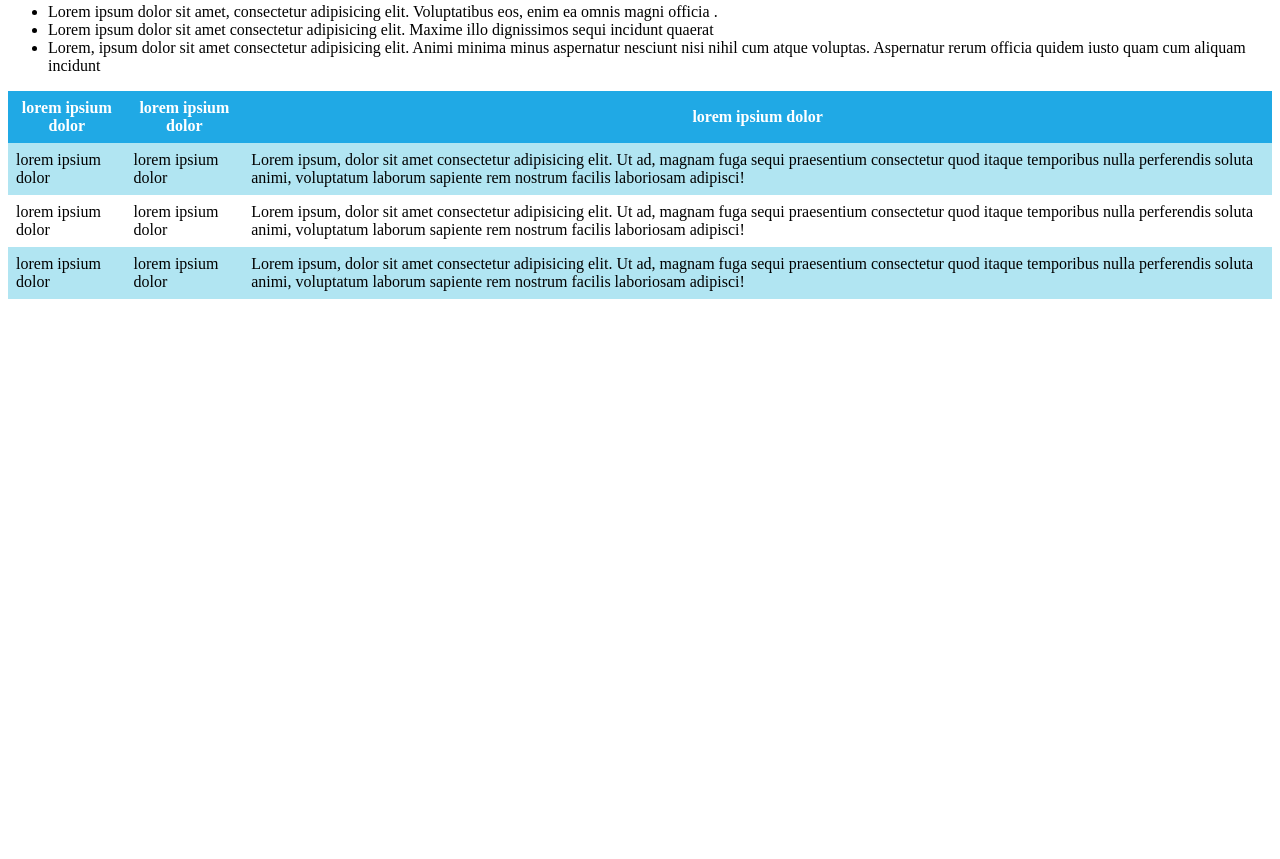
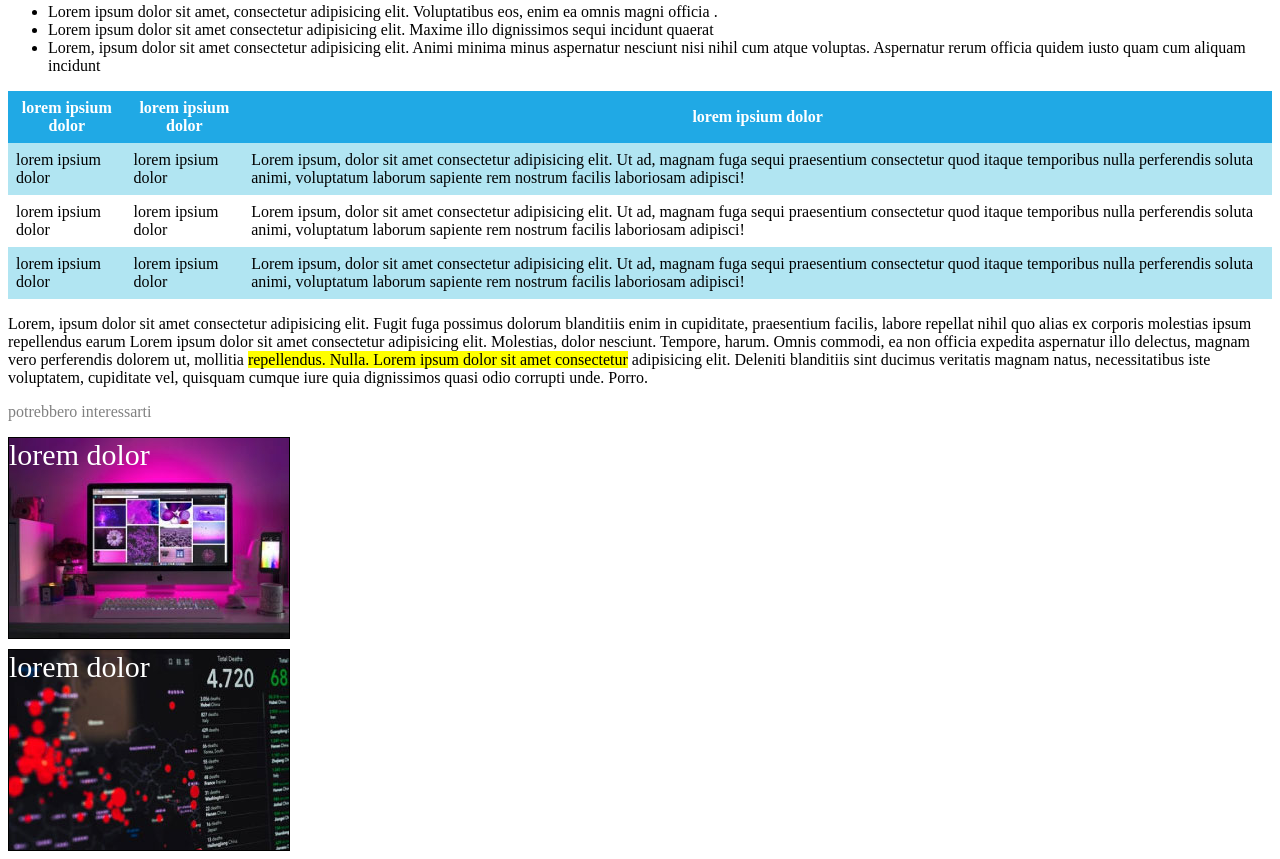
Before and after one commit to cesarecicolin/html-css-booleaner, a plain HTML site: page index.html in a window 1280 px wide. Shown: the part 1087-1946 px from the top of the page. Before the commit the page ends 1394 px from the top, so only its background shows below. Drawn offline with Linux system fonts and the light colour scheme.

Commit message:
add: footer

```diff
--- a/css/style.css
+++ b/css/style.css
@@ -38,3 +38,24 @@ th{
 .sfondo-azzuro td{
     background-color:#b1e5f2;
 }
+/* footer */
+#grigio{
+    color: gray;
+}
+.fondo{
+    background-image: url(../img/monitor.jpg);
+    border: 1px solid black ;
+    width: 280px;
+    height: 200px;
+}
+.grafico{
+    border: 1px solid black ;
+    width: 280px;
+    height: 200px;
+    background-image: url(../img/graph.jpg);
+    margin-top: 10px;
+}
+.descrizione{
+    color: white;
+    font-size: 30px;
+}
--- a/index.html
+++ b/index.html
@@ -10,7 +10,7 @@
      <!-- <header> -->
     <header>
 
-        <img class="logo" src="img/logo.svg" alt="" srcset="" >
+        <img class="logo" src="img/logo.svg" alt="" srcset="">
         <div class="banner"></div>
 
     </header>
@@ -46,6 +46,7 @@
                     <li>Lorem, ipsum dolor sit amet consectetur adipisicing elit. Animi minima minus aspernatur nesciunt nisi nihil cum atque voluptas. Aspernatur rerum officia quidem iusto quam cum aliquam incidunt </li>
                </ul>
             </section>
+        <!-- </section> articolo -->
 
             <!--<section> tabela-->
             <section>
@@ -57,7 +58,7 @@
                                 <th>lorem ipsium dolor</th>
                                 <th>lorem ipsium dolor</th>
                             </tr>
-
+                    </thead>
                         <tbody>
                                 <tr class="sfondo-azzuro">
                                     <td>lorem ipsium dolor</td>
@@ -75,18 +76,31 @@
                                     <td>Lorem ipsum, dolor sit amet consectetur adipisicing elit. Ut ad, magnam fuga sequi praesentium consectetur quod itaque temporibus nulla perferendis soluta animi, voluptatum laborum sapiente rem nostrum facilis laboriosam adipisci!</td>
                                 </tr>
                         </tbody>
-
-                    </thead>
                </table>
 
             </section>
-            <!--<section> tabela-->
+            <!--</section> tabela-->
+            <p>Lorem, ipsum dolor sit amet consectetur adipisicing elit. Fugit fuga possimus dolorum blanditiis enim in cupiditate, praesentium facilis, labore repellat nihil quo alias ex corporis molestias ipsum repellendus earum Lorem ipsum dolor sit amet consectetur adipisicing elit. Molestias, dolor nesciunt. Tempore, harum. Omnis commodi, ea non officia expedita aspernatur illo delectus, magnam vero perferendis dolorem ut, mollitia <span class="giallo">repellendus. Nulla. Lorem ipsum dolor sit amet consectetur</span> adipisicing elit. Deleniti blanditiis sint ducimus veritatis magnam natus, necessitatibus iste voluptatem, cupiditate vel, quisquam cumque iure quia dignissimos quasi odio corrupti unde. Porro.</p>
 
-        <!-- </section -->
+
 
 
     </main>
     <!-- </main> -->
 
+    <!--footer-->
+    <footer>
+        <p id="grigio">potrebbero interessarti</p>
+        <div class="fondo">
+           <span class="descrizione">lorem dolor</span>
+        </div>
+        <div class="grafico">
+            <span class="descrizione">lorem dolor</span>
+         </div>
+
+
+    </footer>
+    <!--footer-->
+
 </body>
 </html>
```
